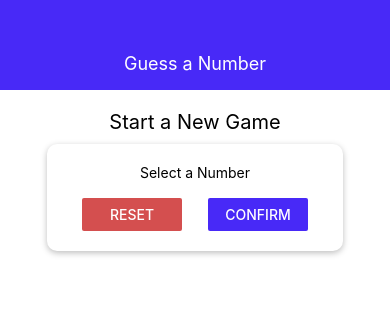
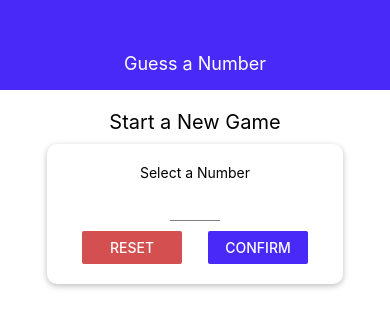
Before and after one commit to Belchenkov/rn-guess-number, a React Native app: screen / in a window 390 px wide. Shown: the top 328 px of the page. Built offline with nearby package versions, Linux system fonts and the light colour scheme.

Commit message:
TextInput Components

```diff
--- /dev/null
+++ b/components/Input.js
@@ -0,0 +1,25 @@
+import React from 'react';
+import { TextInput, StyleSheet } from "react-native";
+
+const Input = props => {
+    return (
+        <TextInput
+            {...props}
+            style={{
+                ...styles.input,
+                ...props.style
+            }}
+        />
+    );
+};
+
+const styles = StyleSheet.create({
+    input: {
+        height: 30,
+        borderBottomColor: 'grey',
+        borderBottomWidth: 1,
+        marginVertical: 10
+    }
+});
+
+export default Input;
--- a/screens/StartGameScreen.js
+++ b/screens/StartGameScreen.js
@@ -1,8 +1,9 @@
 import React from 'react';
-import { View, StyleSheet, Text, TextInput, Button } from "react-native";
+import { View, StyleSheet, Text, Button } from "react-native";
 
 import Card from "../components/Card";
 import colors from "../constants/colors";
+import Input from "../components/Input";
 
 const StartGameScreen = () => {
     return (
@@ -10,7 +11,14 @@
             <Text style={styles.title}>Start a New Game</Text>
             <Card style={styles.inputContainer}>
                 <Text>Select a Number</Text>
-                <TextInput />
+                <Input
+                    style={styles.input}
+                    blurOnSubmit
+                    autoCapitalize="none"
+                    autoCorrect={false}
+                    keyboardType="numeric"
+                    maxLength={2}
+                />
                 <View style={styles.buttonContainer}>
                     <View style={styles.button}>
                         <Button
@@ -55,6 +63,10 @@
     },
     button: {
         width: 100
+    },
+    input: {
+        width: 50,
+        textAlign: 'center'
     }
 });
 
```
